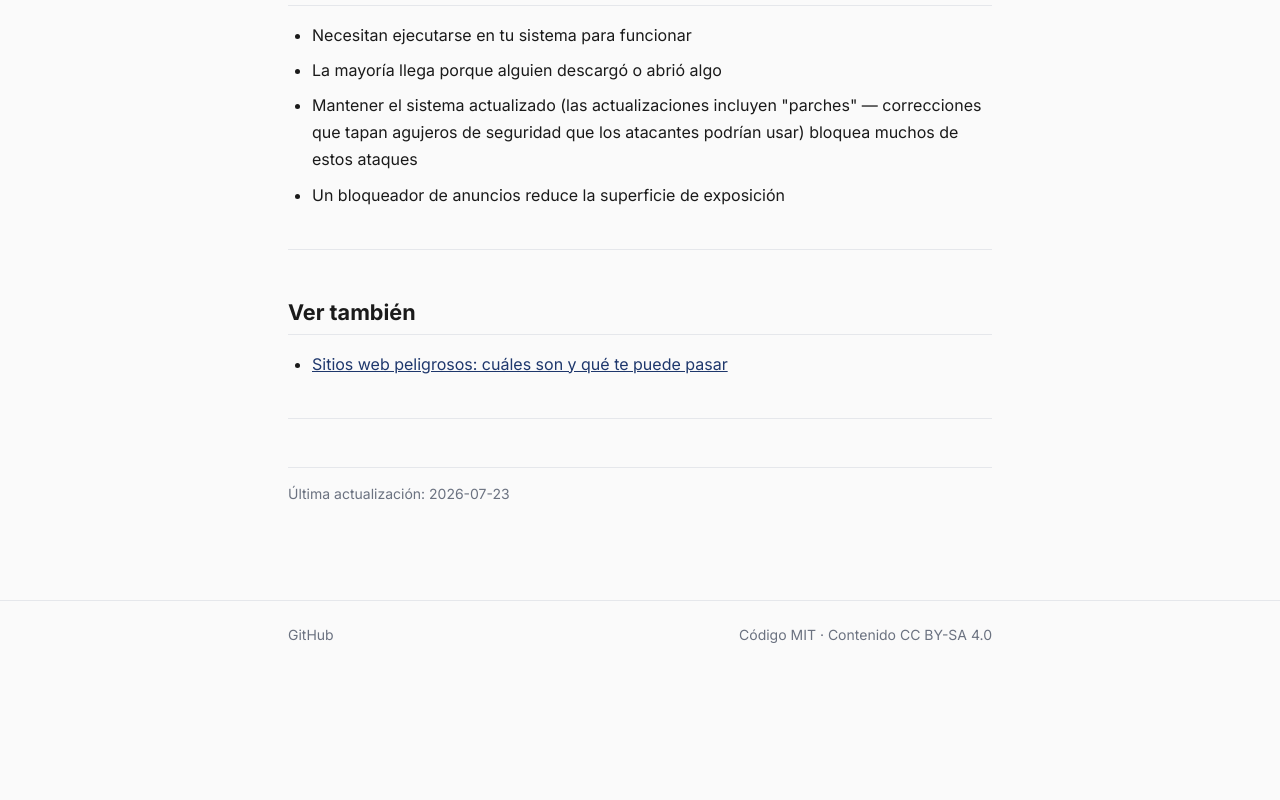
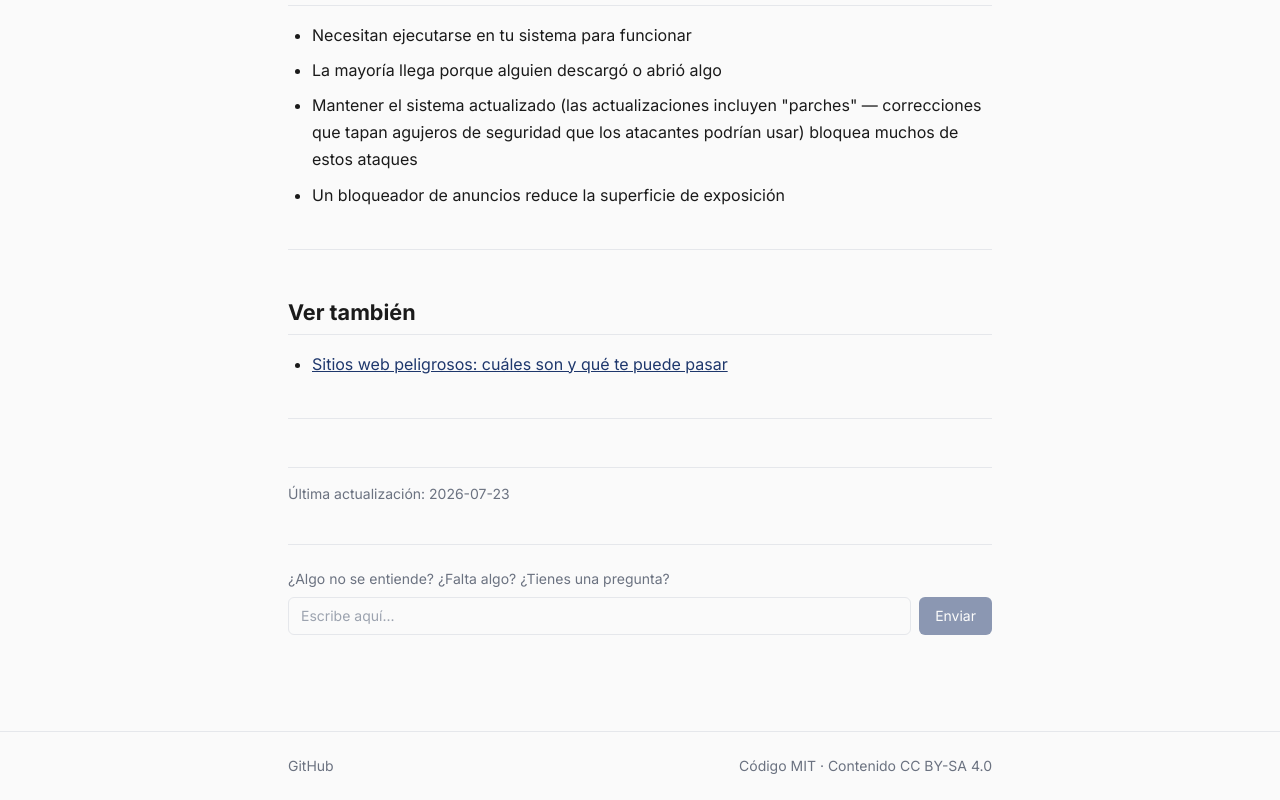
Before and after one commit to parsiomnium/basesegura, a Next.js app: page /aprender/como-funciona-el-malware in a window 1280 px wide. Shown: the part 2744-3544 px from the top of the page. Before the commit the page ends 3413 px from the top, so only its background shows below. Built offline with nearby package versions, Linux system fonts and the light colour scheme; no server answers.

Commit message:
reactivar ContactBox (formulario de contacto con Resend)

```diff
--- a/app/[group]/[slug]/page.tsx
+++ b/app/[group]/[slug]/page.tsx
@@ -105,7 +105,7 @@ export default async function ArticlePage({ params }: { params: Params }) {
         Última actualización: {formatDate(article.updated)}
       </div>
 
-      {/* <ContactBox /> */}
+      <ContactBox />
     </div>
   )
 }
--- a/app/guias/[plataforma]/[tema]/page.tsx
+++ b/app/guias/[plataforma]/[tema]/page.tsx
@@ -99,7 +99,7 @@ export default async function GuiaPage({ params }: { params: Params }) {
           : String(data.updated)}
       </div>
 
-      {/* <ContactBox /> */}
+      <ContactBox />
     </div>
   )
 }
```
